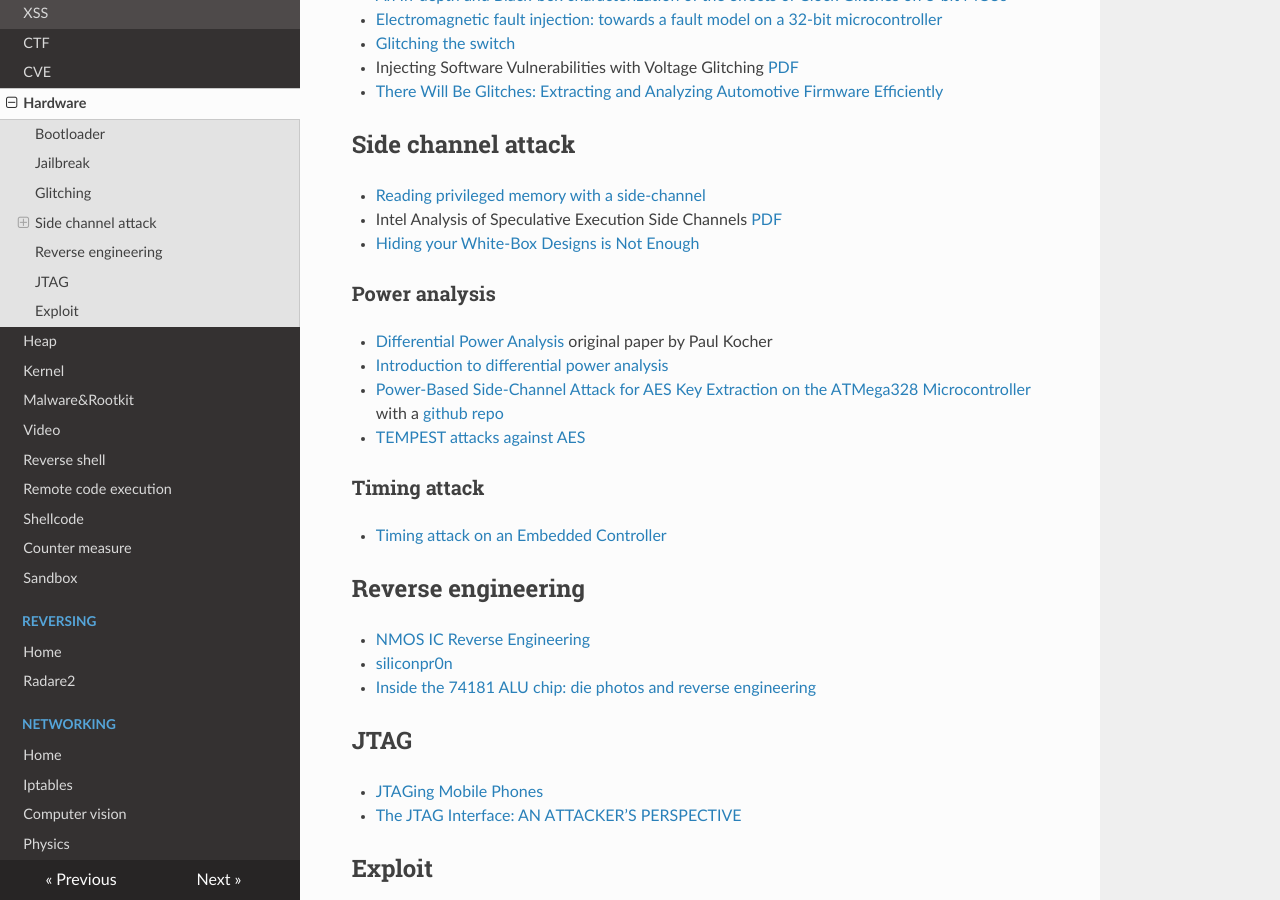
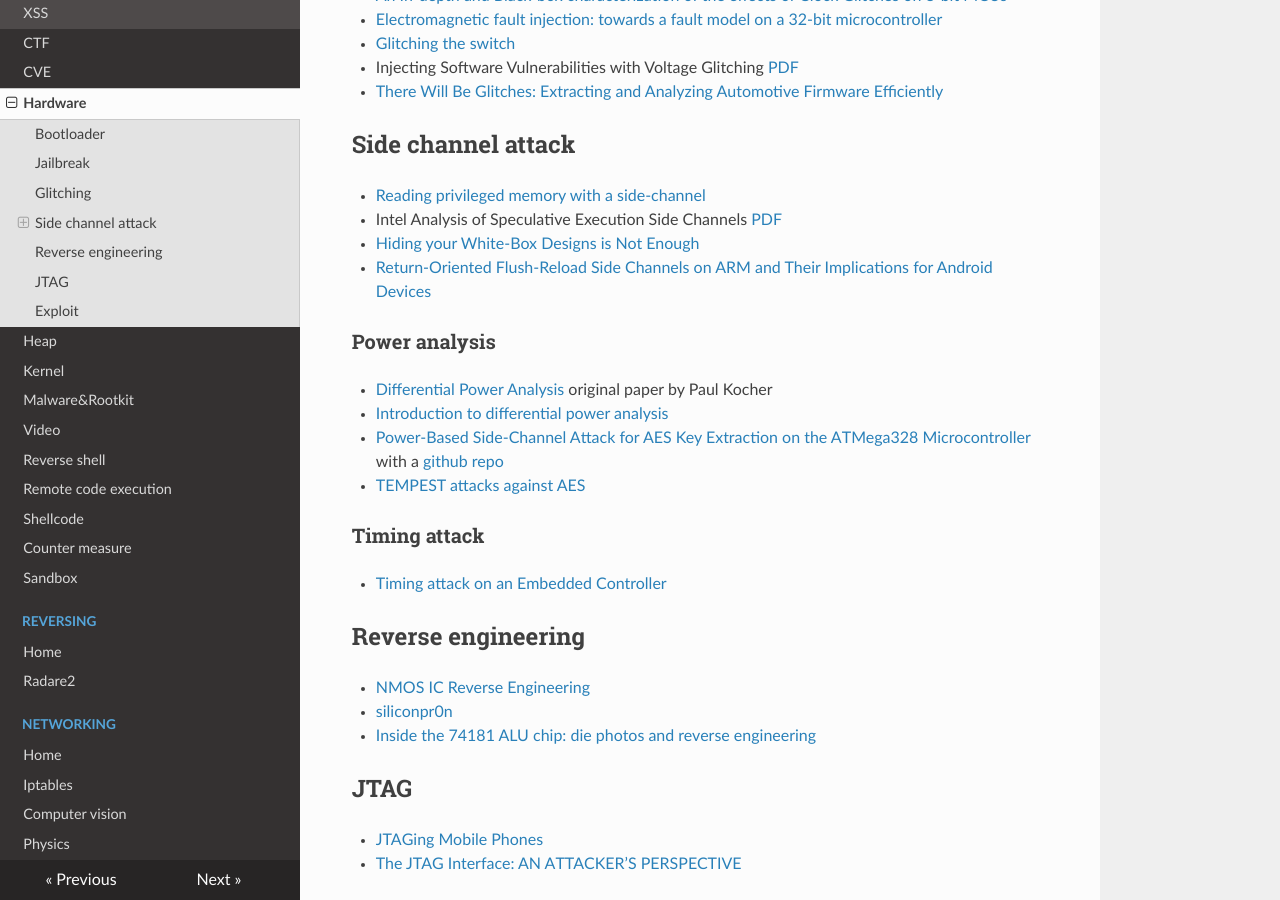
Before and after one commit to gipi/low-level, an MkDocs documentation site: the page built from docs/security/hardware.md, in a window 1280 px wide and 900 px high, scrolled down 1496 px. Built offline with MkDocs 1.6.1, drawn with Linux system fonts in a browser that asks for light colours; nearby versions of some CDN libraries; old or Windows-style settings are respelled for this version of MkDocs.

Commit message:
Update hardware.md

```diff
--- a/docs/security/hardware.md
+++ b/docs/security/hardware.md
@@ -65,6 +65,7 @@ the effects of Clock Glitches on 8-bit MCUs](https://pdfs.semanticscholar.org/0b
  - [Reading privileged memory with a side-channel](https://googleprojectzero.blogspot.it/2018/01/reading-privileged-memory-with-side.html)
  - Intel Analysis of Speculative Execution Side Channels [PDF](https://newsroom.intel.com/wp-content/uploads/sites/11/2018/01/Intel-Analysis-of-Speculative-Execution-Side-Channels.pdf)
  - [Hiding your White-Box Designs is Not Enough](https://www.troopers.de/media/filer_public/b8/4f/b84f0051-3992-4b34-8b7d-7f0be5f209e0/troopers16_teuwen_hiding_your_wb_designs.pdf)
+ - [Return-Oriented Flush-Reload Side Channels on ARM and Their Implications for Android Devices](http://web.cse.ohio-state.edu/~zhang.834/papers/ccs16b.pdf)
 
 ### Power analysis
 
```
